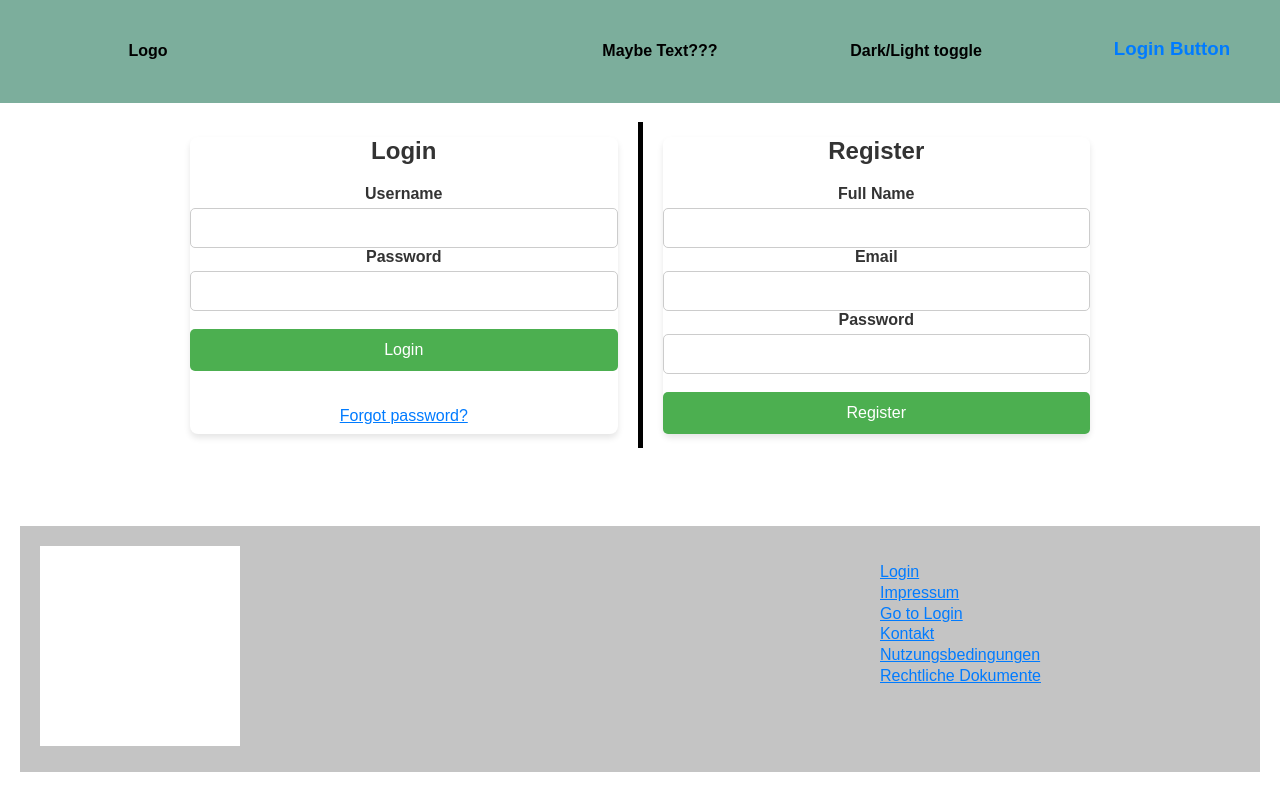
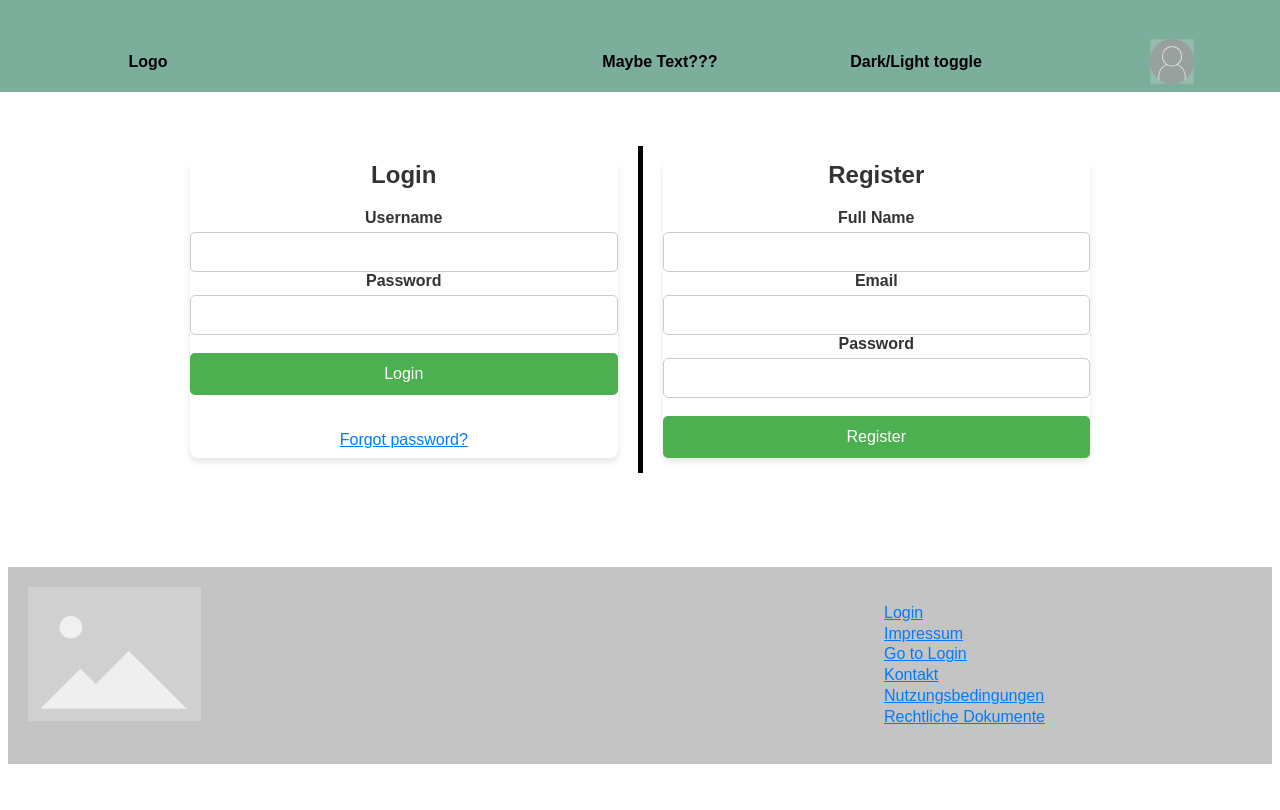
Before and after one commit to RHabit-HabitTracker/frontend, an Angular app: page / in a window 1280 px wide. Shown: the top 810 px of the page. Built offline with nearby package versions, Linux system fonts and the light colour scheme.

Commit message:
Fixed Header, Pictures Work, Links Work
Header conforms mostly to style set by Canva, User button not centered
only dummy links used
No functunality of switches etc yet

```diff
--- a/angular.json
+++ b/angular.json
@@ -21,6 +21,7 @@
             ],
             "tsConfig": "tsconfig.app.json",
             "assets": [
+              "src/assets",
               {
                 "glob": "**/*",
                 "input": "public"
--- a/src/app/footer/footer.component.css
+++ b/src/app/footer/footer.component.css
@@ -10,3 +10,11 @@ footer{
 ul {
     list-style-type: none;
 }
+
+
+.styledSVG{
+    width: 85%;
+    height: auto;
+    text-decoration: none;
+
+}
--- a/src/app/footer/footer.component.html
+++ b/src/app/footer/footer.component.html
@@ -1,8 +1,6 @@
 <footer>
     <section>
-        <object data="/frontend/public/Placeholder_view_vector.svg" type="image/svg+xml" width="200" height="200">
-            Your browser does not support SVGs.
-        </object>
+        <img src="assets/Placeholder_view_vector.svg" alt="UserImage" class="styledSVG">
     </section>
 
     <section>
--- a/src/app/header/header.component.css
+++ b/src/app/header/header.component.css
@@ -2,16 +2,31 @@ header{
     display: grid;
     grid-template-columns: 1fr 1fr 1fr 1fr 1fr;
     padding: 20px;
-    line-height: 130%;
+    line-height: 100%;
     position: fixed;
     top: 0;
     left: 0;
     width: 100%;
+    height: 1%;
+    padding-top: -30px;
+    margin: 0;
+    padding-bottom: 5%;
     background-color: #7CAE9C;
     color: black;
     text-align: center;
+    align-items: center;
     z-index: 1000;
 }
 a{
     text-decoration: none;
 }
+
+.styledSVG{
+    padding: 0%;
+    width: 17.5%;
+    height: auto;
+    position: auto;
+    background-color: #7CAE9C;
+    text-decoration: none;
+
+}
--- a/src/app/header/header.component.html
+++ b/src/app/header/header.component.html
@@ -16,6 +16,6 @@
     </section>
 
     <section>
-        <h3><a routerLink="/login">Login Button</a></h3>
+        <h3><a routerLink="/login"><img src="assets/Missing_avatar.svg" alt="Login" class="styledSVG"></a></h3>
     </section>
 </header>
--- a/src/styles.css
+++ b/src/styles.css
@@ -1,4 +1,9 @@
 /* Default (Light Mode) styles */
+
+main{
+    z-index: 1;
+}
+
 body {
     background-color: #ffffff; /* Light background */
     color: #000000; /* Dark text */
```
Also changed, not shown: src/assets/Missing_avatar.svg (added), src/assets/Placeholder_view_vector.svg (renamed from public/Placeholder_view_vector.svg).
